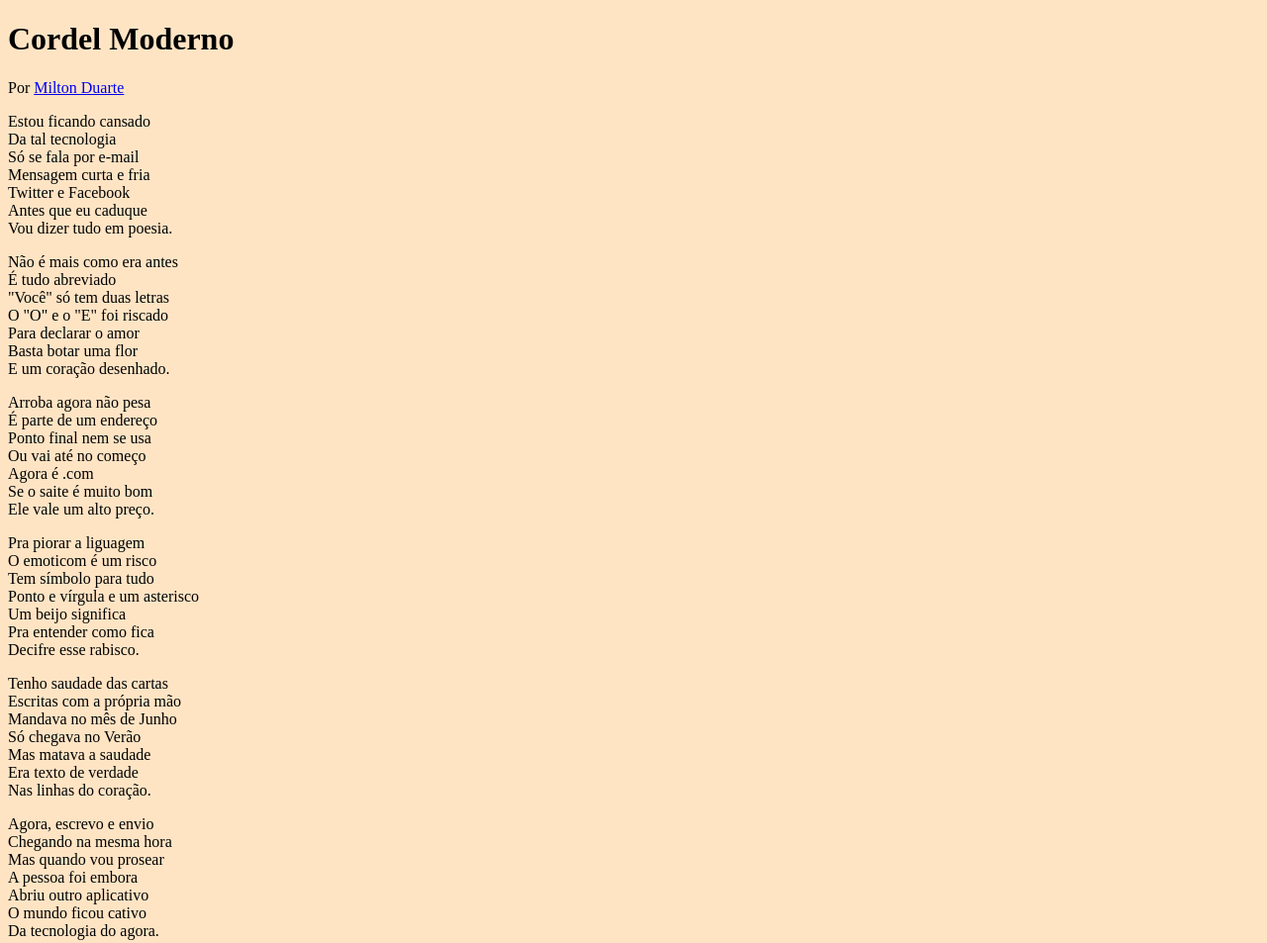
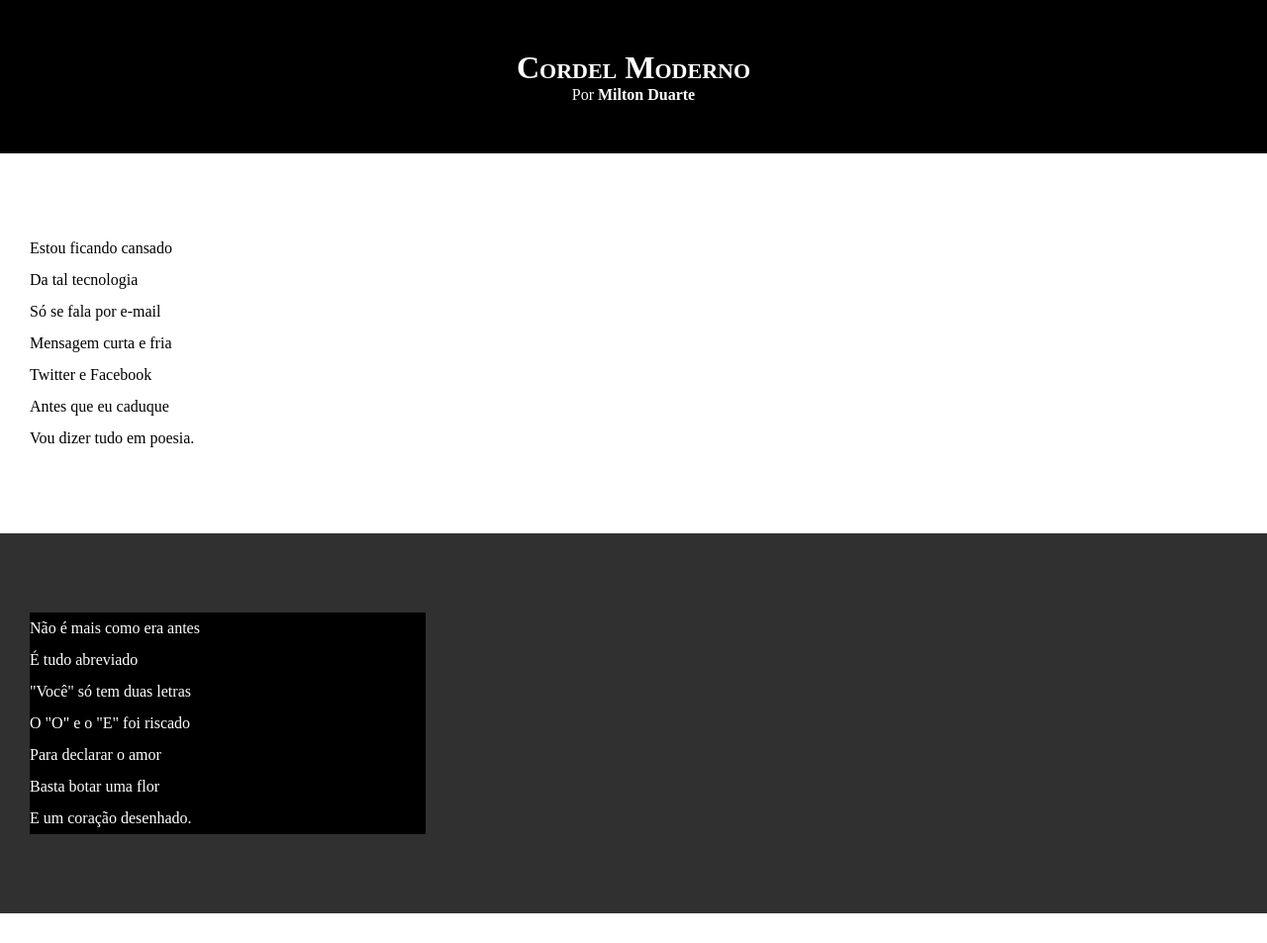
Before and after one commit to txnnxg/html-CSS, a plain HTML site: page Desafios/d0011/index.html in a window 1280 px wide. Shown: the top 953 px of the page at 99% size. Drawn offline with Linux system fonts and the light colour scheme.

Commit message:
Atualizei o estilo dos textos

```diff
--- a/Desafios/d0011/estilo/style.css
+++ b/Desafios/d0011/estilo/style.css
@@ -1,5 +1,65 @@
 @charset "UTF-8";
 
-body {
-    background-color: bisque;
+* {
+    margin: 0px;
+    padding: 0px;
 }
+
+html, body {
+    min-height: 100vh;
+    background-color: darkgray;
+}
+
+header {
+    background-color: black;
+    color: white;
+    text-align: center;
+}
+
+header > h1 {
+    padding-top: 50px;
+    font-variant: small-caps;
+}
+
+header > p {
+    padding-bottom: 50px;
+}
+
+header a, footer a {
+    color: white;
+    text-decoration: none;
+    font-weight: bolder;
+}
+
+header a:hover, footer a:hover {
+    text-decoration: underline;
+}
+
+section {
+    padding-top: 10vh;
+    padding-bottom: 10vh;
+    line-height: 2em;
+    padding-left: 30px;
+}
+
+section.normal {
+    background-color: white;
+    color: black;
+}
+
+section.imagem {
+    background-color: rgba(0, 0, 0, 0.719);
+    color: white;
+}
+
+section.imagem > p {
+    width: 400px;
+    background-color: black;
+}
+
+footer {
+    background-color: black;
+    color: white;
+    text-align: center;
+    padding: 10px;
+}
--- a/Desafios/d0011/index.html
+++ b/Desafios/d0011/index.html
@@ -12,7 +12,7 @@
             <p>Por <a href="https://wwww.recantodasletras.com.br/poesias/3186743" target="_blank">Milton Duarte</a></p>
         </header>
 
-    <section>
+    <section class="normal">
         <p>
             Estou ficando cansado <br>
             Da tal tecnologia <br>
@@ -25,7 +25,7 @@
     </section>
 
 
-    <section>
+    <section class="imagem">
         <p>
             Não é mais como era antes <br>
             É tudo abreviado <br>
@@ -38,7 +38,7 @@
     </section>
 
 
-    <section>
+    <section class="normal">
         <p>
             Arroba agora não pesa  <br>
             É parte de um endereço <br>
@@ -61,7 +61,7 @@
     </section>
 
 
-    <section>
+    <section class="imagem">
         <p>
             Tenho saudade das cartas <br>
             Escritas com a própria mão <br>
@@ -74,7 +74,7 @@
     </section>
 
 
-    <section>
+    <section class="normal">
         <p>
             Agora, escrevo e envio <br>
             Chegando na mesma hora <br>
```
